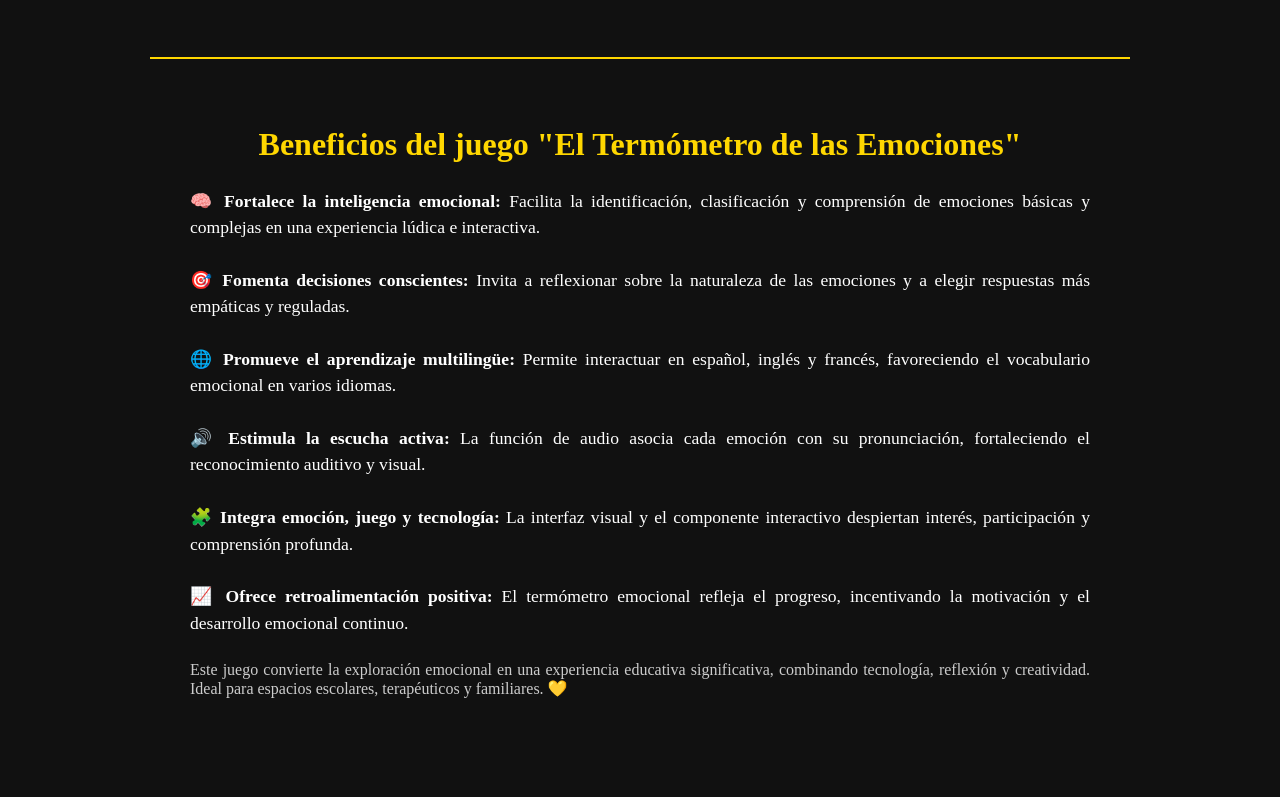
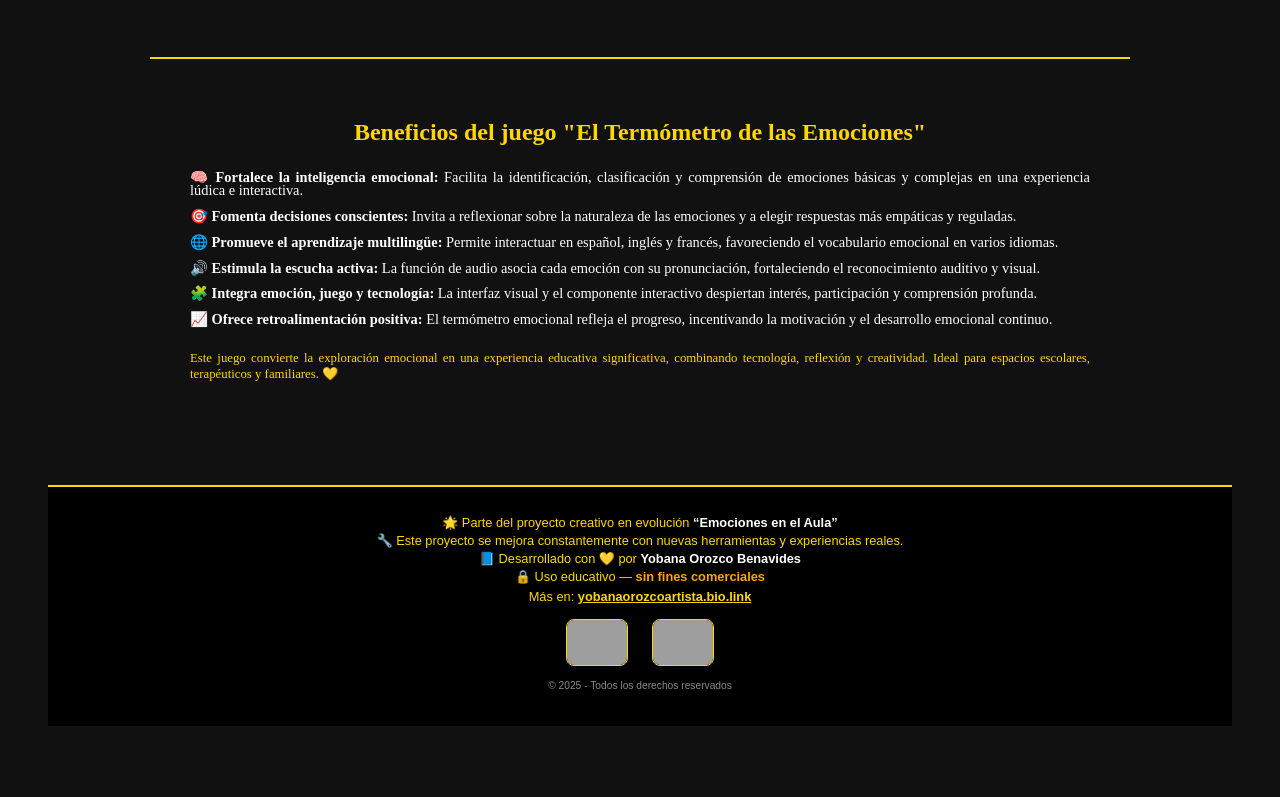
Before and after one commit to yobanaorozcobenavidesart/termometroemociones, a plain HTML site: page index.html in a window 1280 px wide. Shown: the part 523-1320 px from the top of the page. After the commit the page ends 1297 px from the top, so only its background shows below. Drawn offline with Linux system fonts and the light colour scheme; grey boxes are pictures that could not be loaded.

Commit message:
Add files via upload

```diff
--- a/index.html
+++ b/index.html
@@ -341,14 +341,14 @@
   font-family: 'Times New Roman', serif;
   border-top: 2px solid #FFD700;
 ">
-  <h2 style="color: #FFD700; font-size: 2em; text-align: center; margin-bottom: 25px;">
+  <h2 style="color: #FFD700; font-size: 1.5em; text-align: center; margin-bottom: 25px;">
     Beneficios del juego "El Termómetro de las Emociones"
   </h2>
   <ul style="
     list-style: none;
     padding-left: 0;
-    font-size: 1.1em;
-    line-height: 1.5;
+    font-size: 0.9em;
+    line-height: 0.9;
     text-align: justify;
   ">
     <li><strong>🧠 Fortalece la inteligencia emocional:</strong> Facilita la identificación, clasificación y comprensión de emociones básicas y complejas en una experiencia lúdica e interactiva.</li><br>
@@ -358,7 +358,7 @@
     <li><strong>🧩 Integra emoción, juego y tecnología:</strong> La interfaz visual y el componente interactivo despiertan interés, participación y comprensión profunda.</li><br>
     <li><strong>📈 Ofrece retroalimentación positiva:</strong> El termómetro emocional refleja el progreso, incentivando la motivación y el desarrollo emocional continuo.</li>
   </ul>
-  <p style="margin-top: 25px; font-size: 1em; color: #ccc; text-align: justify;">
+  <p style="margin-top: 25px; font-size: 0.8em; color: #FFD700; text-align: justify;">
     Este juego convierte la exploración emocional en una experiencia educativa significativa, combinando tecnología, reflexión y creatividad. Ideal para espacios escolares, terapéuticos y familiares. 💛
   </p>
 </section>
@@ -370,9 +370,9 @@
   text-align: center;
   padding: 25px 15px;
   font-family: 'Arial', sans-serif;
-  font-size: 1em;
+  font-size: 0.8em;
   border-top: 2px solid #FFD700;
-  line-height: 1.4;
+  line-height: 1;
 ">
   <p style="margin: 5px 0;">🌟 Parte del proyecto creativo en evolución <strong style="color: #fff;">“Emociones en el Aula”</strong></p>
   <p style="margin: 5px 0;">🔧 Este proyecto se mejora constantemente con nuevas herramientas y experiencias reales.</p>
```
